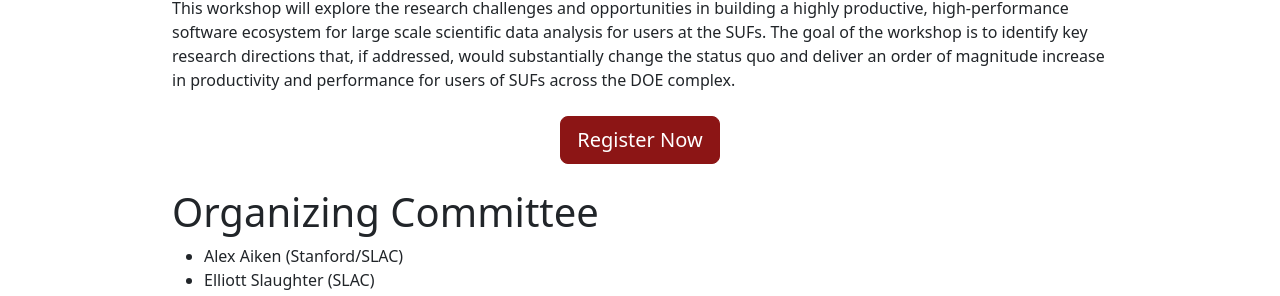
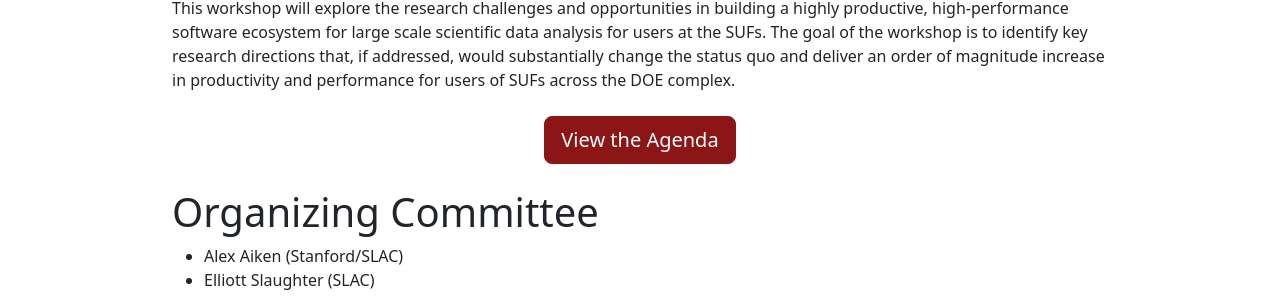
Before and after one commit to lssda/lssda.github.io, a Jekyll site: the page built from index.md, in a window 1280 px wide. Shown: the part 789-1085 px from the top of the page. Built offline with Jekyll 4.4.1, drawn with Linux system fonts in a browser that asks for light colours.

Commit message:
Link agenda from front page.

```diff
--- a/index.md
+++ b/index.md
@@ -17,7 +17,7 @@ Scientific user facilities (SUFs) at the U.S. Department of Energy (DOE) drive s
 This workshop will explore the research challenges and opportunities in building a highly productive, high-performance software ecosystem for large scale scientific data analysis for users at the SUFs. The goal of the workshop is to identify key research directions that, if addressed, would substantially change the status quo and deliver an order of magnitude increase in productivity and performance for users of SUFs across the DOE complex.
 
 <div class="text-center my-4">
-  <a class="btn btn-primary btn-lg" role="button" href="{{ "/register" | relative_url }}">Register Now</a>
+  <a class="btn btn-primary btn-lg" role="button" href="{{ "/agenda" | relative_url }}">View the Agenda</a>
 </div>
 
 # Organizing Committee
```
